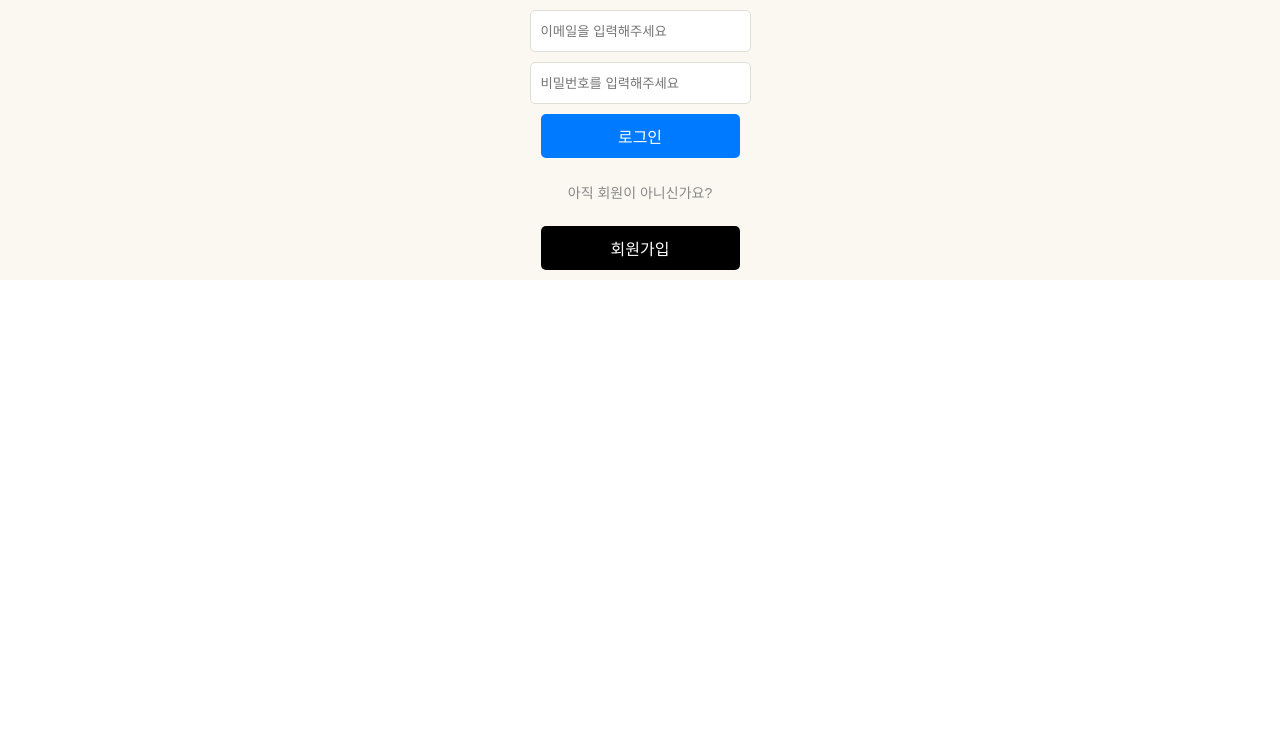
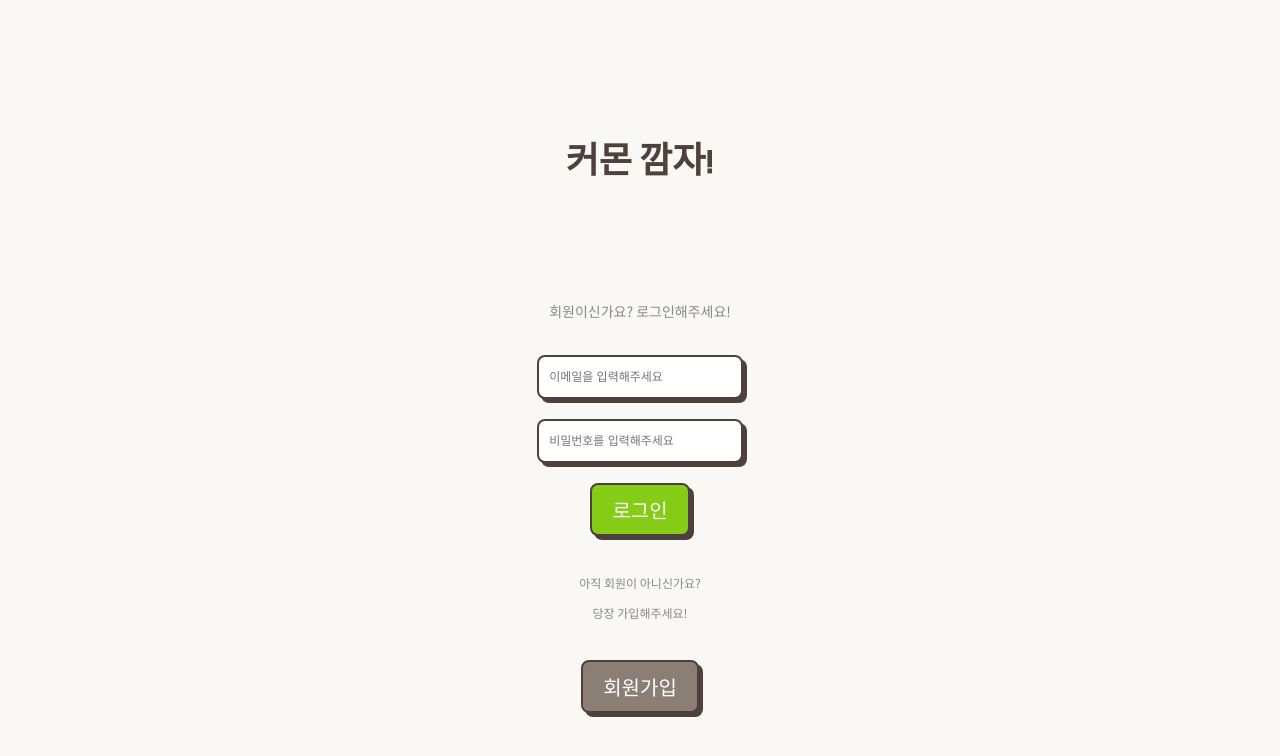
Before and after one commit to LinkHackathonTeam9/Team9_FrontEnd, a React (Vite) app: page / in a window 1280 px wide. Shown: the top 756 px of the page. Built offline with nearby package versions, Linux system fonts and the light colour scheme.

Commit message:
EDIT - 시작 화면 디자인 수정

```diff
--- a/src/pages/LoginPage.tsx
+++ b/src/pages/LoginPage.tsx
@@ -1,25 +1,27 @@
 import { useRef } from 'react';
 import { useNavigate } from 'react-router-dom';
 import styled from '@emotion/styled';
+import { GGAMJA_COLOR } from '../styles/Colors.ts';
 
-const Container = styled.div`
-  width: 100%;
-  height: 100%;
-  padding: 10px 20px;
-  box-sizing: border-box;
+const PageWrapper = styled.div`
+  font-family: 'Noto Sans KR', sans-serif;
+  background-color: #faf8f5;
+  color: ${GGAMJA_COLOR.DARK_BROWN};
   display: flex;
   flex-direction: column;
+  justify-content: center;
   align-items: center;
-  justify-content: center;
-  gap: 20px;
-  background-color: #fbf8f1;
+  min-height: 100vh;
+  padding: 40px 20px 20px 20px;
+  box-sizing: border-box;
+  gap: 80px;
 `;
 
-const ContentWrapper = styled.div`
-  display: flex;
-  flex-direction: column;
-  align-items: center;
-  gap: 10px;
+const PageTitle = styled.h1`
+  font-family: 'Pixelify Sans', sans-serif;
+  font-size: 36px;
+  font-weight: 700;
+  color: ${GGAMJA_COLOR.DARK_BROWN};
 `;
 
 const LoginForm = styled.form`
@@ -27,7 +29,14 @@ const LoginForm = styled.form`
   flex-direction: column;
   align-items: center;
   justify-content: center;
-  gap: 10px;
+  gap: 20px;
+`;
+
+const LoginInputWrapper = styled.div`
+  display: flex;
+  flex-direction: column;
+  align-items: center;
+  gap: 20px;
 `;
 
 const LoginInput = styled.input`
@@ -36,6 +45,10 @@ const LoginInput = styled.input`
   border: 1px solid #e1ded7;
   border-radius: 5px;
   padding: 0 10px;
+  font-size: 12px;
+  border: 2px solid ${GGAMJA_COLOR.DARK_BROWN};
+  border-radius: 8px;
+  box-shadow: 4px 4px 0 ${GGAMJA_COLOR.DARK_BROWN};
 `;
 
 const LoginInputContent = styled.p`
@@ -44,24 +57,37 @@ const LoginInputContent = styled.p`
 `;
 
 const LoginButton = styled.button`
-  width: 100%;
+  display: inline-block;
+  background-color: ${GGAMJA_COLOR.GREEN};
+  color: white;
+  font-family: 'Pixelify Sans', sans-serif;
+  font-size: 20px;
   padding: 10px 20px;
-  font-size: 16px;
-  color: white;
-  background-color: #007bff;
-  border: none;
-  border-radius: 5px;
+  text-decoration: none;
+  border: 2px solid ${GGAMJA_COLOR.DARK_BROWN};
+  border-radius: 8px;
+  box-shadow: 4px 4px 0 ${GGAMJA_COLOR.DARK_BROWN};
   cursor: pointer;
 `;
 
+const SignUpContent = styled.p`
+  font-size: 12px;
+  color: #888888;
+  text-align: center;
+  line-height: 2.5;
+`;
+
 const SignUpButton = styled.button`
-  width: 100%;
+  display: inline-block;
+  background-color: ${GGAMJA_COLOR.LIGHT_BROWN};
+  color: white;
+  font-family: 'Pixelify Sans', sans-serif;
+  font-size: 20px;
   padding: 10px 20px;
-  font-size: 16px;
-  color: white;
-  background-color: #000;
-  border: none;
-  border-radius: 5px;
+  text-decoration: none;
+  border: 2px solid ${GGAMJA_COLOR.DARK_BROWN};
+  border-radius: 8px;
+  box-shadow: 4px 4px 0 ${GGAMJA_COLOR.DARK_BROWN};
   cursor: pointer;
 `;
 
@@ -110,19 +136,27 @@ const LoginPage = () => {
   };
 
   return (
-    <Container>
-      <ContentWrapper>
-        <LoginForm onSubmit={handleSubmit}>
+    <PageWrapper>
+      <PageTitle>커몬 깜자!</PageTitle>
+      <LoginForm onSubmit={handleSubmit}>
+        <LoginInputWrapper>
+          <LoginInputContent>회원이신가요? 로그인해주세요!</LoginInputContent>
           <LoginInput type="email" ref={inputRefs.email} placeholder="이메일을 입력해주세요" />
           <LoginInput type="password" ref={inputRefs.password} placeholder="비밀번호를 입력해주세요" />
           <LoginButton type="submit">로그인</LoginButton>
-          <LoginInputContent>아직 회원이 아니신가요?</LoginInputContent>
-          <SignUpButton type="button" onClick={handleSignUp}>
-            회원가입
-          </SignUpButton>
-        </LoginForm>
-      </ContentWrapper>
-    </Container>
+        </LoginInputWrapper>
+
+        <SignUpContent>
+          아직 회원이 아니신가요?
+          <br />
+          당장 가입해주세요!
+        </SignUpContent>
+
+        <SignUpButton type="button" onClick={handleSignUp}>
+          회원가입
+        </SignUpButton>
+      </LoginForm>
+    </PageWrapper>
   );
 };
 
```
